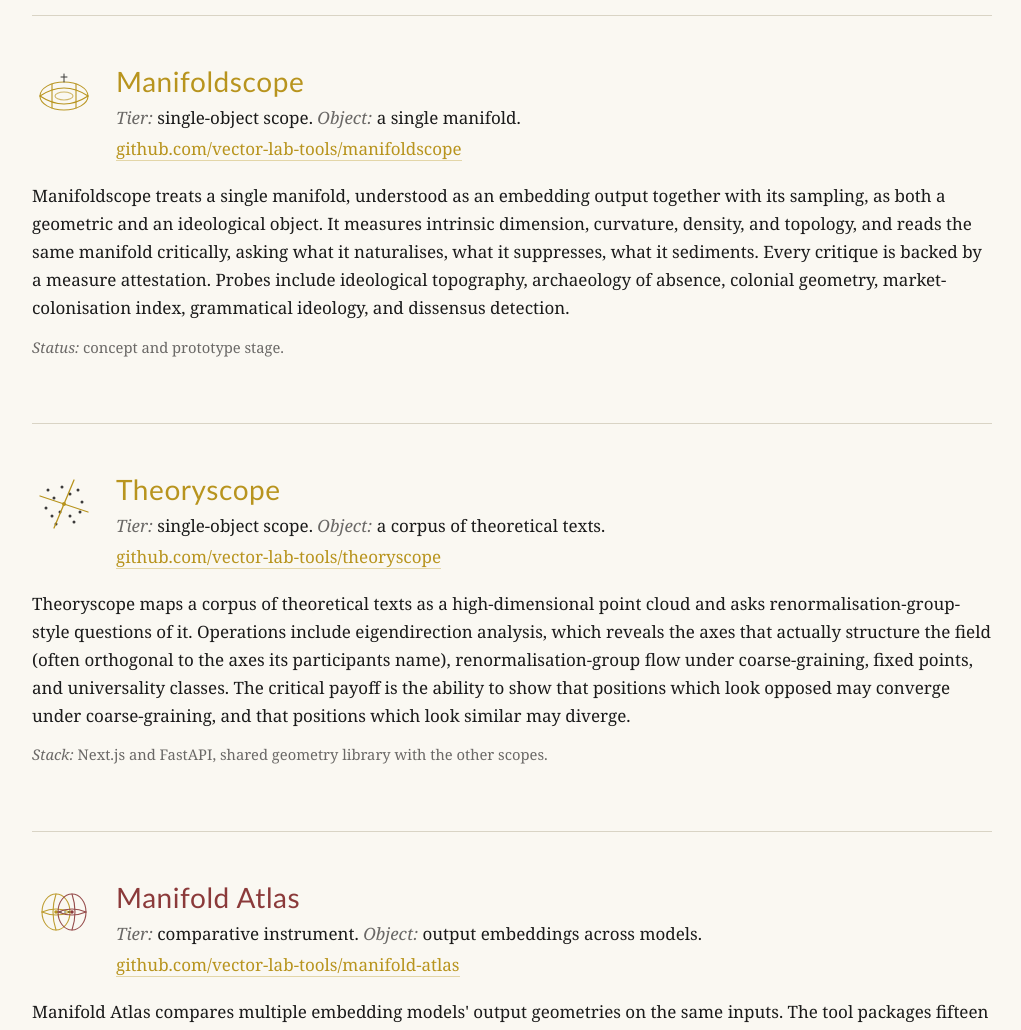
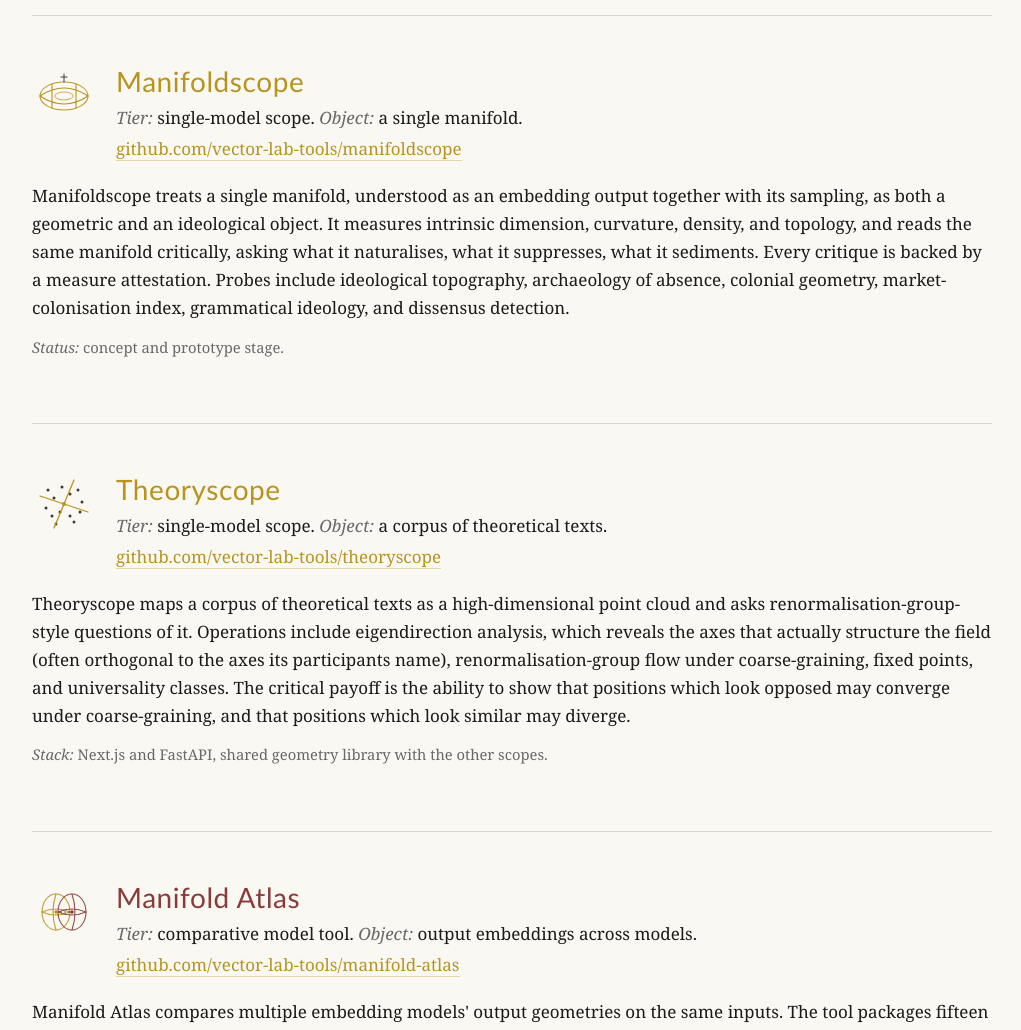
Before and after one commit to vector-lab-tools/vector-lab-tools.github.io, a Jekyll site: the page built from tools.md, in a window 1280 px wide and 1400 px high, scrolled down 549 px. Shown: the part 154-1184 px from the top of the window, without its empty margins (128-1149 px from the left). Built offline with Jekyll 4.4.1, drawn with Linux system fonts in a browser that asks for light colours; some of the changed text lies outside the part shown.

Commit message:
Rename Single-object scopes to Single-model scopes
Co-Authored-By: Claude Opus 4.6 <noreply@anthropic.com>

```diff
--- a/tools.md
+++ b/tools.md
@@ -15,7 +15,7 @@ A brief guide to each instrument. Each repository has its own README with full d
 <img src="/assets/images/tools/vectorscope.svg" alt="" class="tool-icon-lg">
 <div>
 <h2>Vectorscope</h2>
-<p class="object"><em>Tier:</em> single-object scope. <em>Object:</em> a single open-weight model.</p>
+<p class="object"><em>Tier:</em> single-model scope. <em>Object:</em> a single open-weight model.</p>
 <p><a href="https://github.com/vector-lab-tools/vectorscope">github.com/vector-lab-tools/vectorscope</a></p>
 </div>
 </div>
@@ -32,7 +32,7 @@ Vectorscope opens a single open-weight language model for forensic inspection. W
 <img src="/assets/images/tools/manifoldscope.svg" alt="" class="tool-icon-lg">
 <div>
 <h2>Manifoldscope</h2>
-<p class="object"><em>Tier:</em> single-object scope. <em>Object:</em> a single manifold.</p>
+<p class="object"><em>Tier:</em> single-model scope. <em>Object:</em> a single manifold.</p>
 <p><a href="https://github.com/vector-lab-tools/manifoldscope">github.com/vector-lab-tools/manifoldscope</a></p>
 </div>
 </div>
@@ -49,7 +49,7 @@ Manifoldscope treats a single manifold, understood as an embedding output togeth
 <img src="/assets/images/tools/theoryscope.svg" alt="" class="tool-icon-lg">
 <div>
 <h2>Theoryscope</h2>
-<p class="object"><em>Tier:</em> single-object scope. <em>Object:</em> a corpus of theoretical texts.</p>
+<p class="object"><em>Tier:</em> single-model scope. <em>Object:</em> a corpus of theoretical texts.</p>
 <p><a href="https://github.com/vector-lab-tools/theoryscope">github.com/vector-lab-tools/theoryscope</a></p>
 </div>
 </div>
@@ -66,7 +66,7 @@ Theoryscope maps a corpus of theoretical texts as a high-dimensional point cloud
 <img src="/assets/images/tools/manifold-atlas.svg" alt="" class="tool-icon-lg">
 <div>
 <h2>Manifold Atlas</h2>
-<p class="object"><em>Tier:</em> comparative instrument. <em>Object:</em> output embeddings across models.</p>
+<p class="object"><em>Tier:</em> comparative model tool. <em>Object:</em> output embeddings across models.</p>
 <p><a href="https://github.com/vector-lab-tools/manifold-atlas">github.com/vector-lab-tools/manifold-atlas</a></p>
 </div>
 </div>
@@ -83,7 +83,7 @@ Manifold Atlas compares multiple embedding models' output geometries on the same
 <img src="/assets/images/tools/llmbench.svg" alt="" class="tool-icon-lg">
 <div>
 <h2>LLMbench</h2>
-<p class="object"><em>Tier:</em> comparative instrument. <em>Object:</em> generated prose across models.</p>
+<p class="object"><em>Tier:</em> comparative model tool. <em>Object:</em> generated prose across models.</p>
 <p><a href="https://github.com/vector-lab-tools/LLMbench">github.com/vector-lab-tools/LLMbench</a></p>
 </div>
 </div>
```
Also changed, not shown: index.md (+2 -2 lines).
